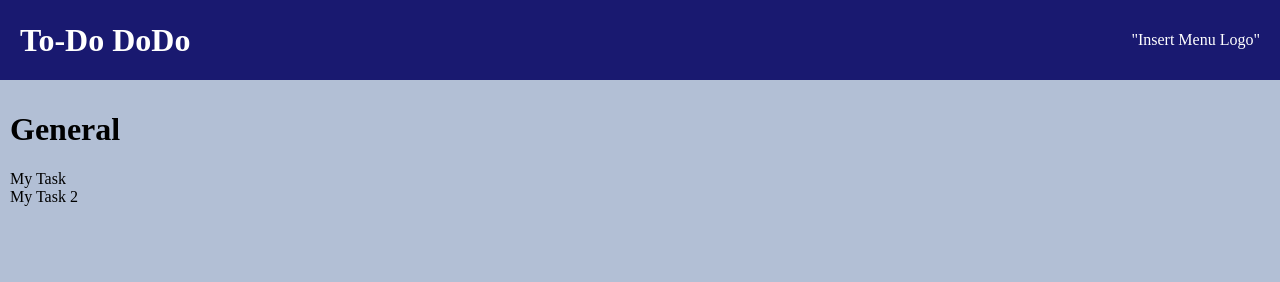
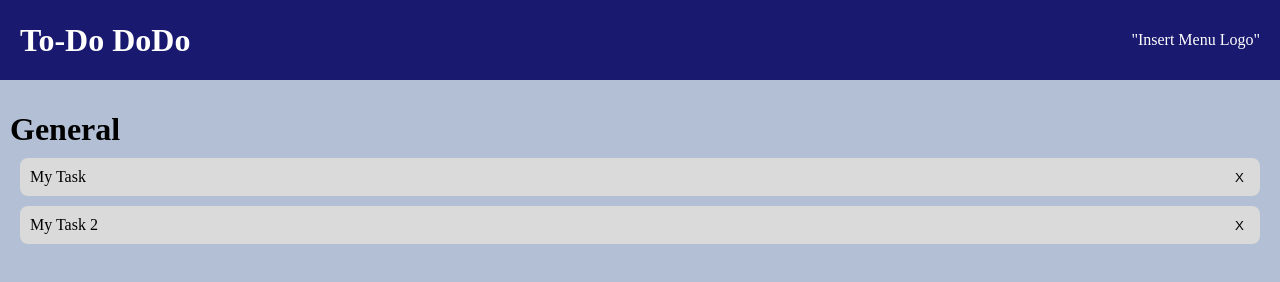
Before and after one commit to DR7262/todo, a website with bundled scripts: page dist/index.html in a window 1280 px wide. Built offline with nearby package versions, Linux system fonts and the light colour scheme.

Commit message:
Updated task style, added delete task button

```diff
--- a/src/domController.js
+++ b/src/domController.js
@@ -4,25 +4,45 @@ function renderProject(project, targetElement) {
     projectTitle.classList.add('project-title');
     projectTitle.textContent = project.name;
 
+    //Creating task lisk section
+    const taskListContainer = document.createElement('div');
+    taskListContainer.classList.add('task-list');
+
     //Render project contents to domSection
+    renderTasks(project, taskListContainer);
     targetElement.appendChild(projectTitle);
-    renderTasks(project, targetElement);
+    targetElement.appendChild(taskListContainer);
 };
 
 function renderTasks(project, targetElement) {
     for (let i = 0; i < project.taskList.length; i++) {
-        renderTask(project.taskList[i], targetElement)
+        renderTask(project, project.taskList[i], targetElement)
     };
 };
 
-function renderTask(task, targetElement) {
+function renderTask(project, task, targetElement) {
     //create new task element
     let taskContainer = document.createElement('div');
     taskContainer.classList.add('task');
-    taskContainer.textContent = task.name;
+
+    //add title to task element
+    let taskTitle = document.createElement('div');
+    taskTitle.classList.add('task-title');
+    taskTitle.textContent = task.name;
+    taskContainer.appendChild(taskTitle);
+
+    //add delete button element to task
+    let deleteTaskButton = document.createElement('button');
+    deleteTaskButton.classList.add('delete-task');
+    deleteTaskButton.textContent = 'X';
+    deleteTaskButton.addEventListener('click', e => {
+        project.taskList = project.taskList.filter((item) => item != task);
+        e.currentTarget.parentElement.remove();
+    });
+    taskContainer.appendChild(deleteTaskButton);
 
     //render task element to selected target
     targetElement.appendChild(taskContainer);
-}
+};
 
 export default renderProject;
--- a/src/style.css
+++ b/src/style.css
@@ -6,6 +6,11 @@
 
 body {
     margin: 0 auto;
+}
+
+.navbar-logo {
+    font-weight: bold;
+    font-size: 2rem;
 }
 
 .navbar {
@@ -26,7 +31,34 @@ body {
     height: 90vh;
 }
 
-.navbar-logo {
-    font-weight: bold;
-    font-size: 2rem;
+.project-title {
+    margin-bottom: 0px;
 }
+
+.task-list {
+    gap: 10px;
+}
+
+.task {
+    display: flex;
+    justify-content: space-between;
+    padding: 10px;
+    box-sizing: border-box;
+    background-color: rgb(218, 218, 218);
+    margin: 10px;
+    border-radius: 8px;
+}
+
+.delete-task {
+    border-radius: 30px;
+    border: none;
+    background-color: rgba(255, 255, 255, 0);
+}
+
+.delete-task:hover {
+    background-color: rgba(255, 255, 255, 0.531);
+}
+
+.delete-task:active {
+    background-color: rgba(255, 255, 255, 0.332);
+}
```
Also changed, not shown: dist/main.js.
